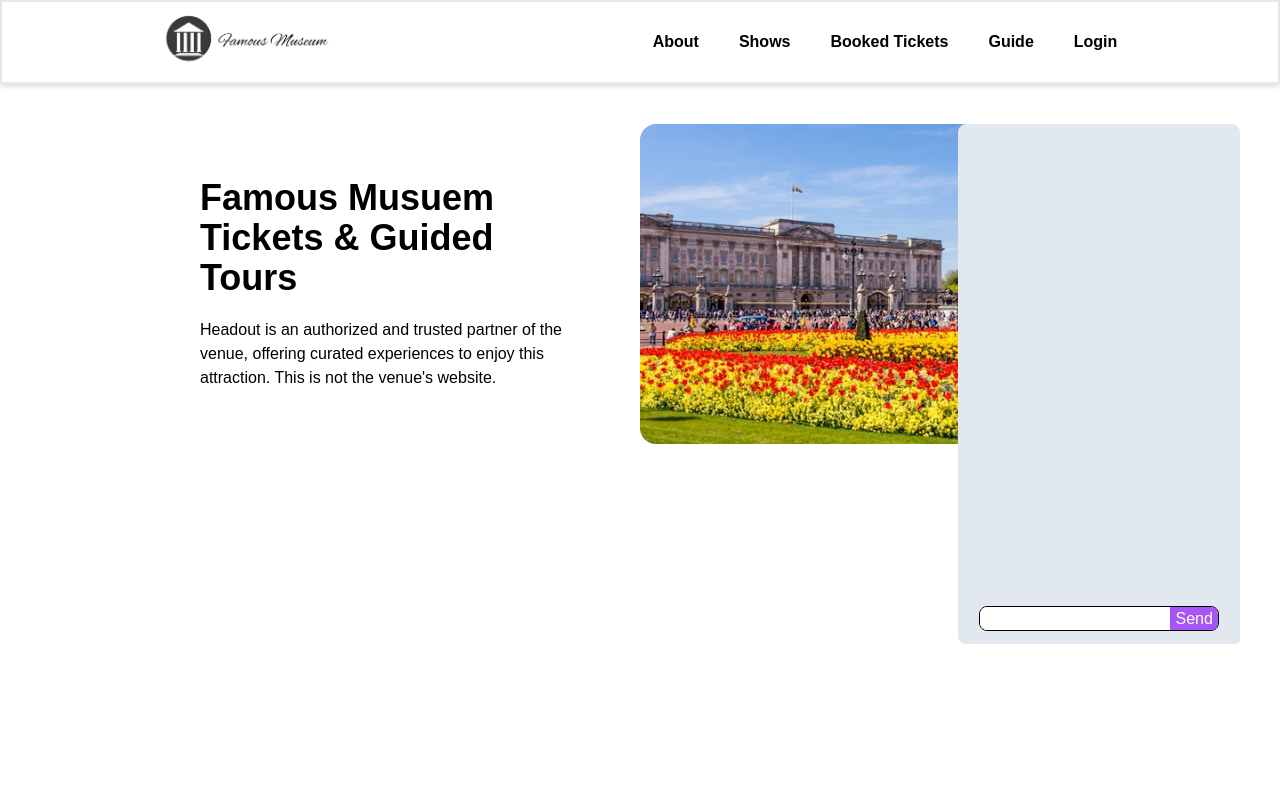
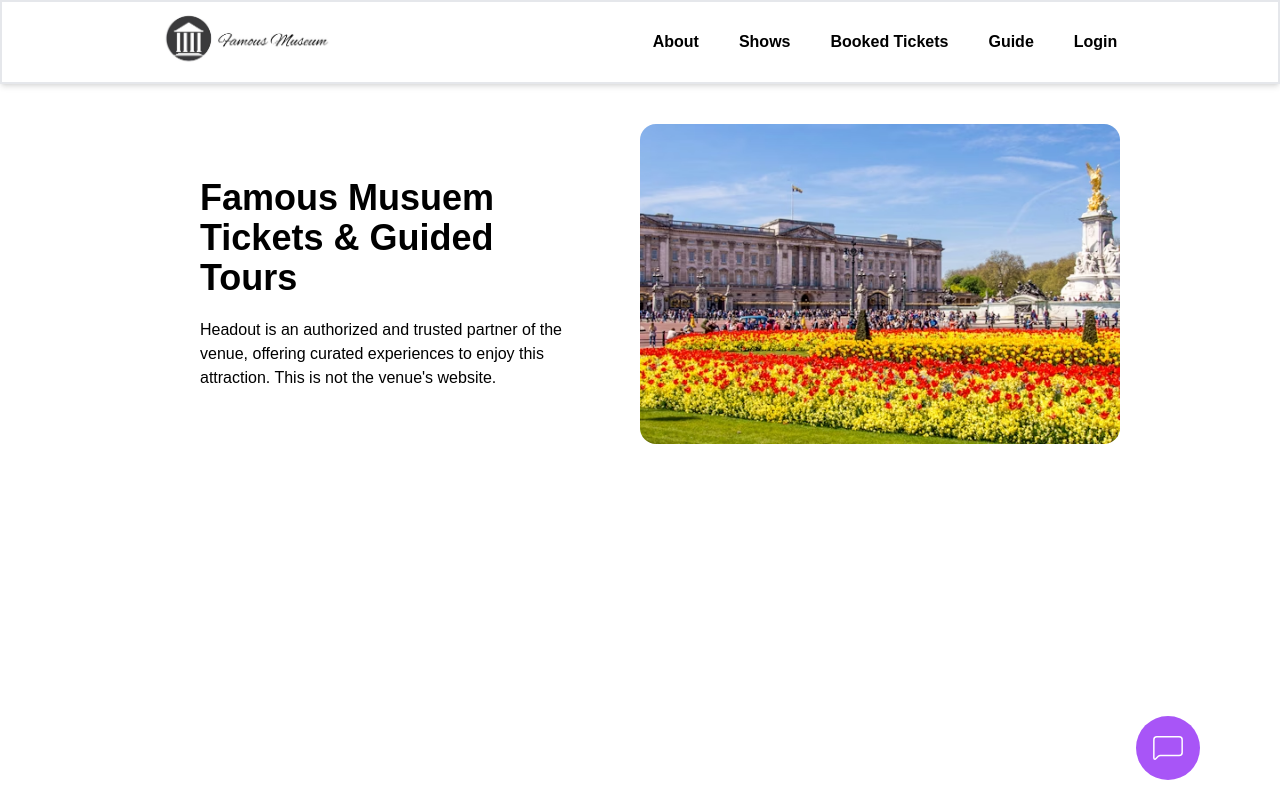
Before and after one commit to viivek310/musuem-chatbot, a Next.js app: page / in a window 1280 px wide. Built offline with nearby package versions, Linux system fonts and the light colour scheme.

Commit message:
chat fix

```diff
--- a/app/components/ChatBot.js
+++ b/app/components/ChatBot.js
@@ -1,17 +1,19 @@
 
 import React, { useEffect, useState } from 'react'
 import ChatMessage from './ChatMessage'
+import { CiChat1 } from "react-icons/ci";
 
 function ChatBot() {
-  const [chats, setChats] = useState([])
+  const [chats, setChats] = useState([{ sent: false, message: "Hello there! 😊 I'm here to help you with any questions or needs you might have. What can I do for you today?" }])
   const [input, setInput] = useState("")
   const [send, setSend] = useState("")
   const [response, setResponse] = useState("")
   const [query, setQuery] = useState("")
   const [shows, setShows] = useState([])
-  const [dates,setDates] = useState([])
-  const [selectedDate,setSelectedDate] = useState("")
+  const [dates, setDates] = useState([])
+  const [selectedDate, setSelectedDate] = useState("")
   const [selectedShow, setSelectedShow] = useState("")
+  const [openChat,setOpenChat] = useState(false)
   // console.log(input)
 
 
@@ -25,7 +27,7 @@ function ChatBot() {
         'Content-Type': 'application/json'
       },
       method: "POST",
-      body: JSON.stringify({ input: query+" "+input})
+      body: JSON.stringify({ input: query + " " + input })
     })
     setInput("")
     const data = await res.json()
@@ -38,8 +40,8 @@ function ChatBot() {
 
   }
 
-  const showClicked = async(show)=>{
-    setChats(prev=>[...prev,{sent:true,message:show}])
+  const showClicked = async (show) => {
+    setChats(prev => [...prev, { sent: true, message: show }])
     // setInput(date)
     const res = await fetch("http://localhost:5000/chat", {
       headers: {
@@ -47,7 +49,7 @@ function ChatBot() {
         'Content-Type': 'application/json'
       },
       method: "POST",
-      body: JSON.stringify({ input: input +" "+show})
+      body: JSON.stringify({ input: input + " " + show })
     })
     const data = res.json()
     setQuery(data.query)
@@ -55,8 +57,8 @@ function ChatBot() {
     setChats(prev => setChats([...prev, { sent: false, message: data.response }]))
   }
 
-  const dateClicked = async(date)=>{
-    setChats(prev=>[...prev,{sent:true,message:date}])
+  const dateClicked = async (date) => {
+    setChats(prev => [...prev, { sent: true, message: date }])
     // setInput(date)
     const res = await fetch("http://localhost:5000/chat", {
       headers: {
@@ -64,33 +66,36 @@ function ChatBot() {
         'Content-Type': 'application/json'
       },
       method: "POST",
-      body: JSON.stringify({ input: query+" "+date})
+      body: JSON.stringify({ input: query + " " + date })
     })
     const data = await res.json()
 
     setDates("")
     setQuery(data.query)
     setShows(data.shows)
-    setChats(prev => setChats([...prev, { sent: false, message: data.response }]))
+    // setChats(prev => setChats([...prev, { sent: false, message: data.response }]))
 
   }
+
+
+
+
   return (
-    <aside className='border absolute h-[65svh] w-[22vw] bottom-13 right-10 bg-slate-200 rounded-lg rounded-br overflow-hidden py-3 px-5'>
+    <aside>
+      {openChat&&<div className={`border absolute h-[65svh] w-[22vw] bottom-[6rem] right-10 bg-slate-200 rounded-lg rounded-br overflow-hidden py-3 px-5`}>
         <div className="chat h-[95%] overflow-auto  border-red-500 text-white ">
-        {/* <div className="chat self-end px-4 rounded-full float-right clear-both bg-slate-900">hiii  </div> */}
-        {/* <ChatMessage sent={true} message={"hiii"}/>
-            <ChatMessage sent={false} message={"hello"}/> */}
+
           {chats?.map((chat, i) => (
             <ChatMessage key={i} sent={chat.sent} message={chat.message} />
           ))}
 
-        {shows&&shows?.map((show,i)=>(
-          <div key={i} onClick={()=>showClicked(show)} className={`chat px-4 rounded-lg rounded-bl-none w-fit max-w-[70%] break-words
+          {shows && shows?.map((show, i) => (
+            <div key={i} onClick={() => showClicked(show)} className={`chat px-4 rounded-lg rounded-bl-none w-fit max-w-[70%] break-words
             float-left clear-both bg-slate-500 my-2 cursor-pointer border border-white`}>{show}</div>
           ))}
 
-        {dates&&dates?.map((date,i)=>(
-          <div key={i} onClick={()=>dateClicked(date)} className='chat px-4 rounded-lg rounded-bl-none w-fit max-w-[70%] break-words
+          {dates && dates?.map((date, i) => (
+            <div key={i} onClick={() => dateClicked(date)} className='chat px-4 rounded-lg rounded-bl-none w-fit max-w-[70%] break-words
             float-left clear-both bg-slate-500 my-2 cursor-pointer border border-white'>{date}</div>
           ))}
         </div>
@@ -100,7 +105,12 @@ function ChatBot() {
             <button className='text-white w-full bg-purple-500 border-none outline-none'  >Send</button>
           </div>
         </form>
+      </div>}
+      <div onClick={()=>setOpenChat(prev=>!prev)} className="openchatbot absolute h-16 w-16 bg-purple-500 bottom-5 right-20   z-10 rounded-full grid place-items-center text-4xl text-white cursor-pointer">
+        <CiChat1 />
+      </div>
     </aside>
+
   )
 }
 
--- a/package.json
+++ b/package.json
@@ -12,7 +12,8 @@
     "next": "14.2.8",
     "next-auth": "^4.24.7",
     "react": "^18",
-    "react-dom": "^18"
+    "react-dom": "^18",
+    "react-icons": "^5.3.0"
   },
   "devDependencies": {
     "eslint": "^8",
```
Also changed, not shown: 1 other file (tests, documents, lock files or other folders). Lines whose indentation alone changed are shown as unchanged.
